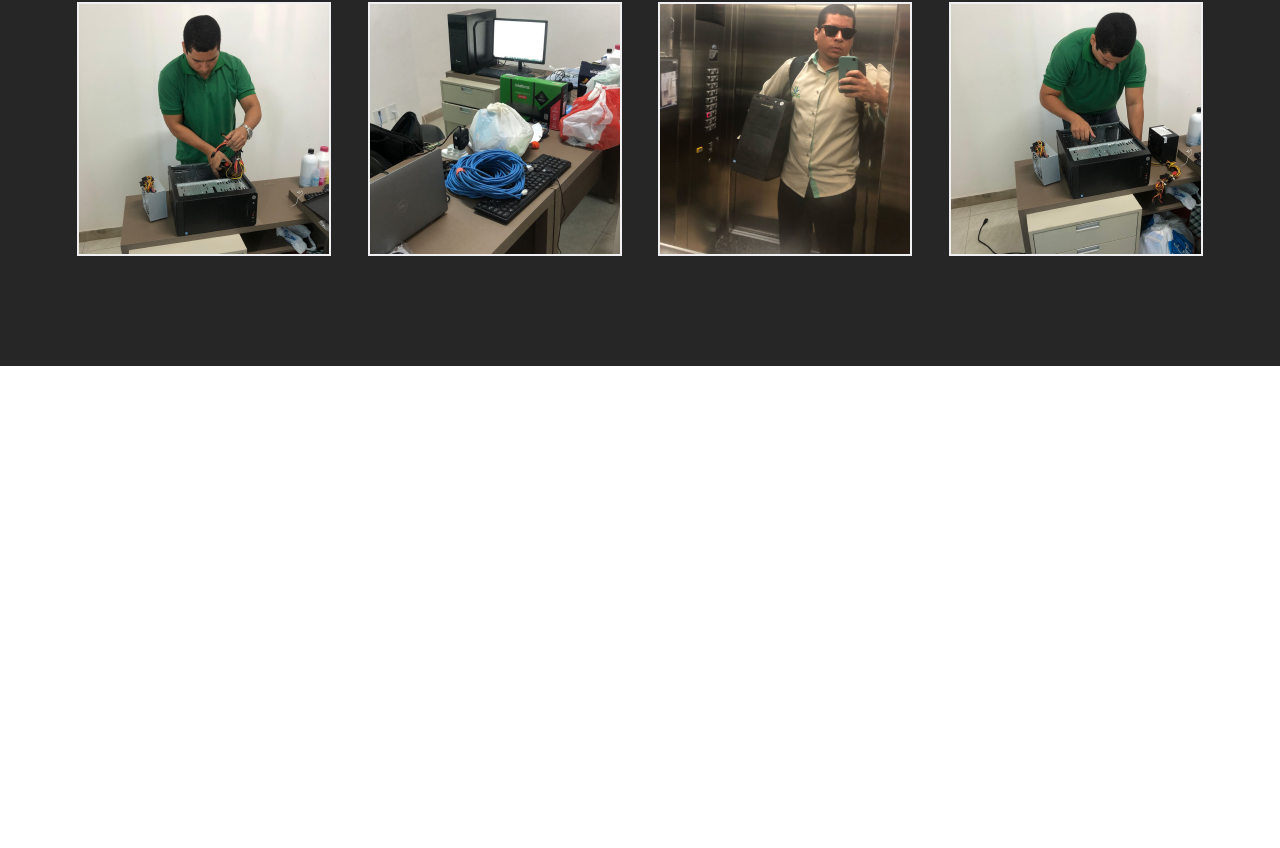
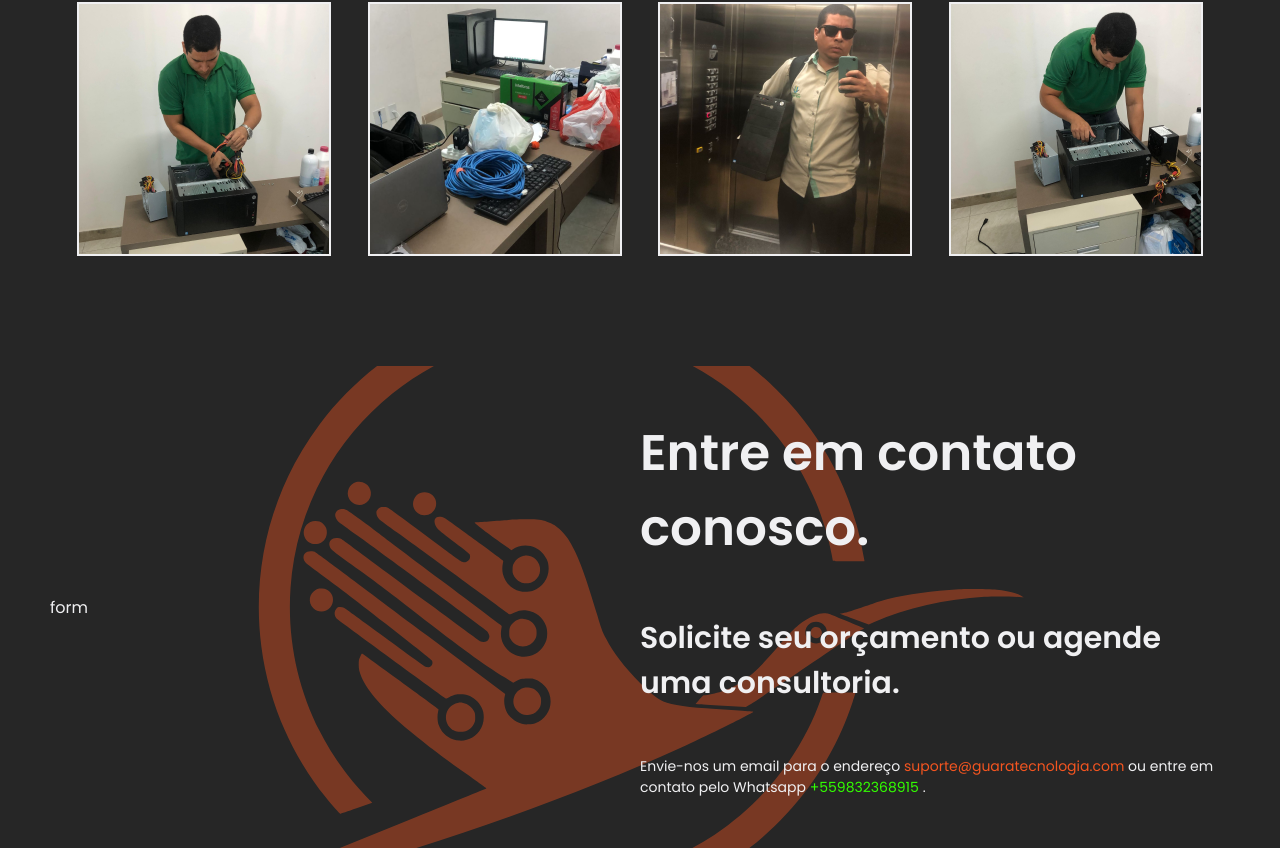
Before and after one commit to itsimoes/guara-site, a React (Create React App) app: page / in a window 1280 px wide. Shown: the part 2827-3675 px from the top of the page. Before the commit the page ends 3193 px from the top, so only its background shows below. Built offline with nearby package versions, Linux system fonts and the light colour scheme.

Commit message:
Contact component criado

```diff
--- a/src/App.tsx
+++ b/src/App.tsx
@@ -4,6 +4,7 @@ import AboutBanner from "./components/Banners/AboutBanner";
 import ServicesIndex from "./components/Services/ServicesIndex";
 import ClientsBanner from "./components/Banners/ClientsBanner";
 import PortfolioIndex from "./components/Portfolio/PortfolioIndex";
+import Contact from "./components/Contact/Contact";
 
 function App() {
   return (
@@ -13,6 +14,7 @@ function App() {
       <ServicesIndex />
       <ClientsBanner />
       <PortfolioIndex />
+      <Contact />
     </>
   );
 }
--- /dev/null
+++ b/src/components/Contact/Contact.tsx
@@ -0,0 +1,36 @@
+import React from "react";
+import "./style.scss";
+
+const Contact = () => {
+  return (
+    <div className="wrapper contact_wrapper">
+      <div className="container contact_container">
+        <div className="contact_form_container">form</div>
+        <div className="contact_text_container">
+          <h3>Entre em contato conosco.</h3>
+          <h4>Solicite seu orçamento ou agende uma consultoria.</h4>
+          <p>
+            Envie-nos um email para o endereço{" "}
+
+            <a href="mailto:suporte@guaratecnologia.com" className="contact_email_link" >
+              {" "}
+              suporte@guaratecnologia.com{" "}
+            </a>{" "}
+            ou entre em contato pelo Whatsapp{" "}
+            <a
+              href="https://web.whatsapp.com/send?phone=+559832368915"
+              rel="noreferrer"
+              target="_blank"
+              className="contact_whatsapp_link"
+            >
+              +559832368915{" "}
+            </a>
+            .
+          </p>
+        </div>
+      </div>
+    </div>
+  );
+};
+
+export default Contact;
--- /dev/null
+++ b/src/components/Contact/style.scss
@@ -0,0 +1,57 @@
+.contact_wrapper {
+  background-color: var(--primary_black);
+  color: var(--primary_white);
+  position: relative;
+
+  &::before {
+    content: "";
+    background: url("../../assets/images/logo_simbolo_monocrom.svg") center
+      no-repeat;
+    background-size: 60%;
+    position: absolute;
+    width: 100%;
+    height: 100%;
+    opacity: 40%;
+  }
+}
+
+.contact_container {
+  width: 100%;
+  padding: 50px;
+  flex-wrap: wrap;
+}
+
+.contact_form_container {
+  width: 50%;
+}
+
+.contact_text_container {
+  width: 50%;
+  z-index: 2;
+
+  h3 {
+    font-size: 50px;
+    font-weight: 600;
+  }
+
+  h4 {
+    font-size: 30px;
+    font-weight: 600;
+    margin-top: 50px;
+    margin-bottom: 50px;
+  }
+  p {
+    font-size: 14px;
+    font-weight: 400;
+  }
+
+  .contact_whatsapp_link {
+    color: var(--primary_green);
+    text-decoration: none;
+  }
+
+  .contact_email_link {
+    color: var(--primary_orange);
+    text-decoration: none;
+  }
+}
--- a/src/index.scss
+++ b/src/index.scss
@@ -3,6 +3,7 @@
   --primary_black: #262626;
   --primary_transparent_gray: rgba(255, 255, 255, 0.05);
   --primary_orange: #F45520;
+  --primary_green: #33FF00;
 }
 
 
```
Also changed, not shown: src/assets/images/logo_simbolo_monocrom.svg (added).
